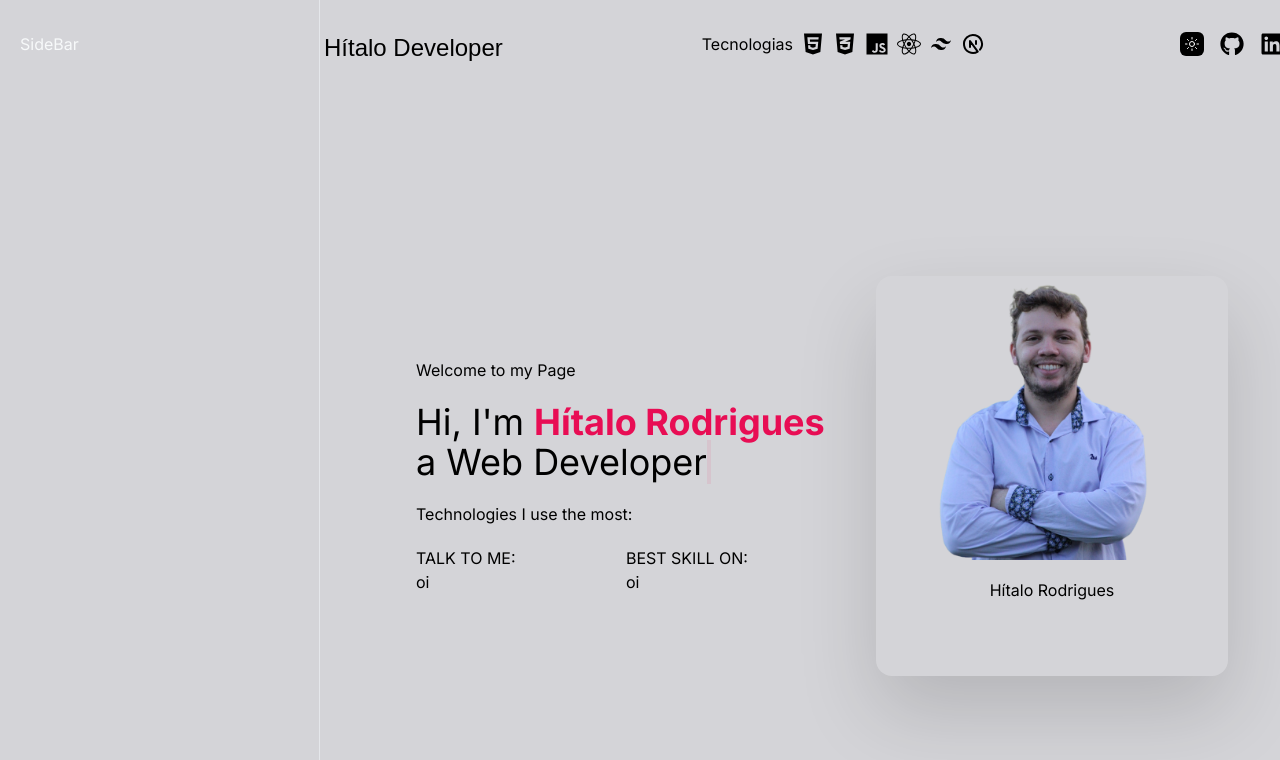
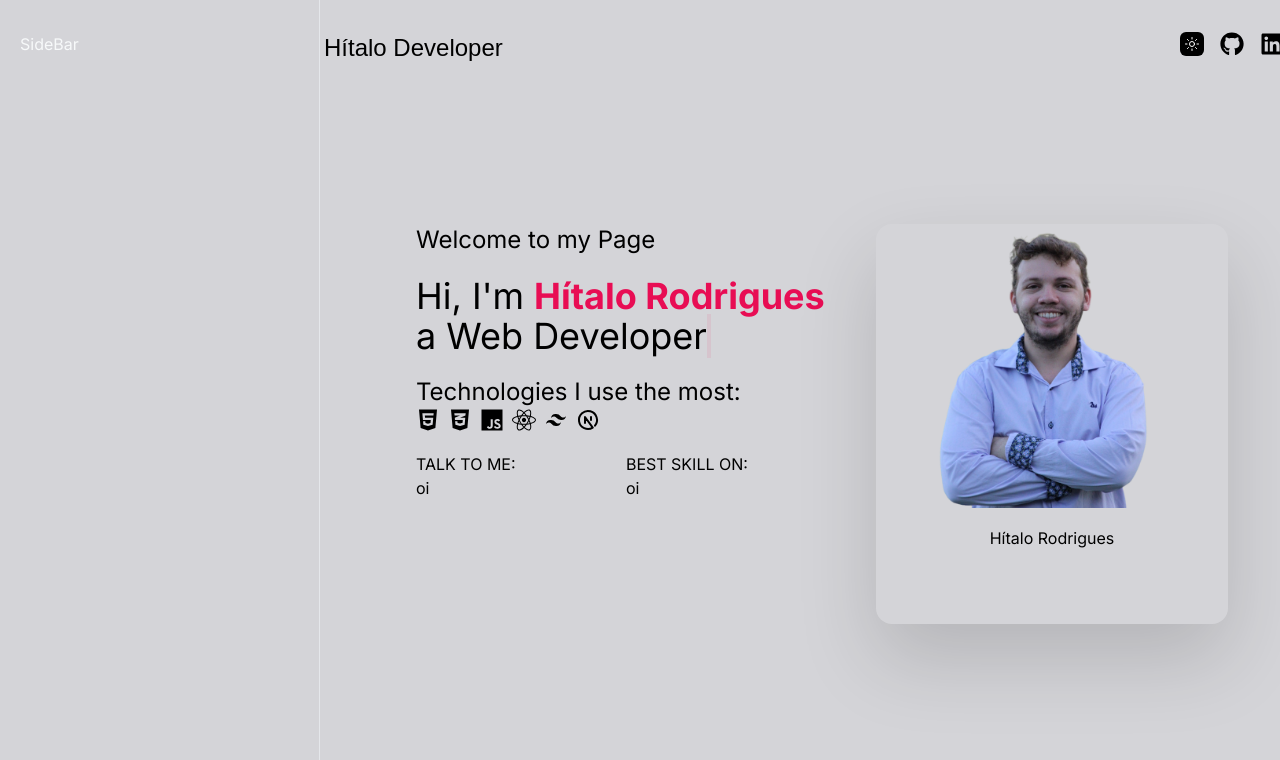
Before and after one commit to Hzimr/Hzimr.github.io, a Next.js app: page / in a window 1280 px wide. Shown: the top 760 px of the page. Built offline with nearby package versions, Linux system fonts and the light colour scheme; a web font is replaced by a local one.

Commit message:
feat: moved Tecnologies to page

```diff
--- a/src/app/page.tsx
+++ b/src/app/page.tsx
@@ -1,15 +1,37 @@
 import { MyImage } from '@/components/myImage/myImage'
 import { TypeMsg } from '@/utils/typeMsg'
+import {
+  FaCss3Alt,
+  FaDiscord,
+  FaGithub,
+  FaHtml5,
+  FaLinkedin,
+  FaReact,
+} from 'react-icons/fa'
+import { TbBrandNextjs } from 'react-icons/tb'
+import { IoLogoJavascript } from 'react-icons/io5'
+import { BiLogoTailwindCss } from 'react-icons/bi'
 
 export default function Home() {
   return (
-    <div className="mt-16 flex items-center justify-center p-12">
-      <div className="flex h-[600px] items-center justify-between gap-10 p-24 lg:p-12">
+    <div className="mt-16 flex justify-center p-12">
+      <div className="flex h-[600px] justify-between gap-10 p-24 lg:p-12">
         <div>
           <article className="flex w-[420px] flex-col gap-5">
-            <h2>Welcome to my Page</h2>
+            <h2 className="text-2xl">Welcome to my Page</h2>
             <TypeMsg />
-            <p>Technologies I use the most:</p>
+            <section>
+              <h3 className="text-2xl">Technologies I use the most:</h3>
+              <div className="flex gap-2">
+                <FaHtml5 size={24} />
+                <FaCss3Alt size={24} />
+                <IoLogoJavascript size={24} />
+                <FaReact size={24} />
+                <BiLogoTailwindCss size={24} />
+                <TbBrandNextjs size={24} />
+              </div>
+            </section>
+
             <div className="grid grid-cols-2">
               <section className="flex flex-col">
                 <h1>TALK TO ME:</h1>
--- a/src/components/header/header.tsx
+++ b/src/components/header/header.tsx
@@ -1,30 +1,11 @@
-import { BiLogoTailwindCss } from 'react-icons/bi'
 import { ThemeToggle } from '../theme/themeToggle'
-import {
-  FaCss3Alt,
-  FaDiscord,
-  FaGithub,
-  FaHtml5,
-  FaLinkedin,
-  FaReact,
-} from 'react-icons/fa'
-import { TbBrandNextjs } from 'react-icons/tb'
-import { IoLogoJavascript } from 'react-icons/io5'
+import { FaDiscord, FaGithub, FaLinkedin } from 'react-icons/fa'
 import { Logo } from './logo'
 
 export function Header() {
   return (
-    <header className="dark:bg-primary-dark flex items-start justify-between bg-zinc-300">
+    <header className="flex items-start justify-between bg-zinc-300 dark:bg-primary-dark">
       <Logo />
-      <div className="flex gap-2">
-        <p>Tecnologias</p>
-        <FaHtml5 size={24} />
-        <FaCss3Alt size={24} />
-        <IoLogoJavascript size={24} />
-        <FaReact size={24} />
-        <BiLogoTailwindCss size={24} />
-        <TbBrandNextjs size={24} />
-      </div>
       <div className="flex gap-4">
         <ThemeToggle />
         <a
```
